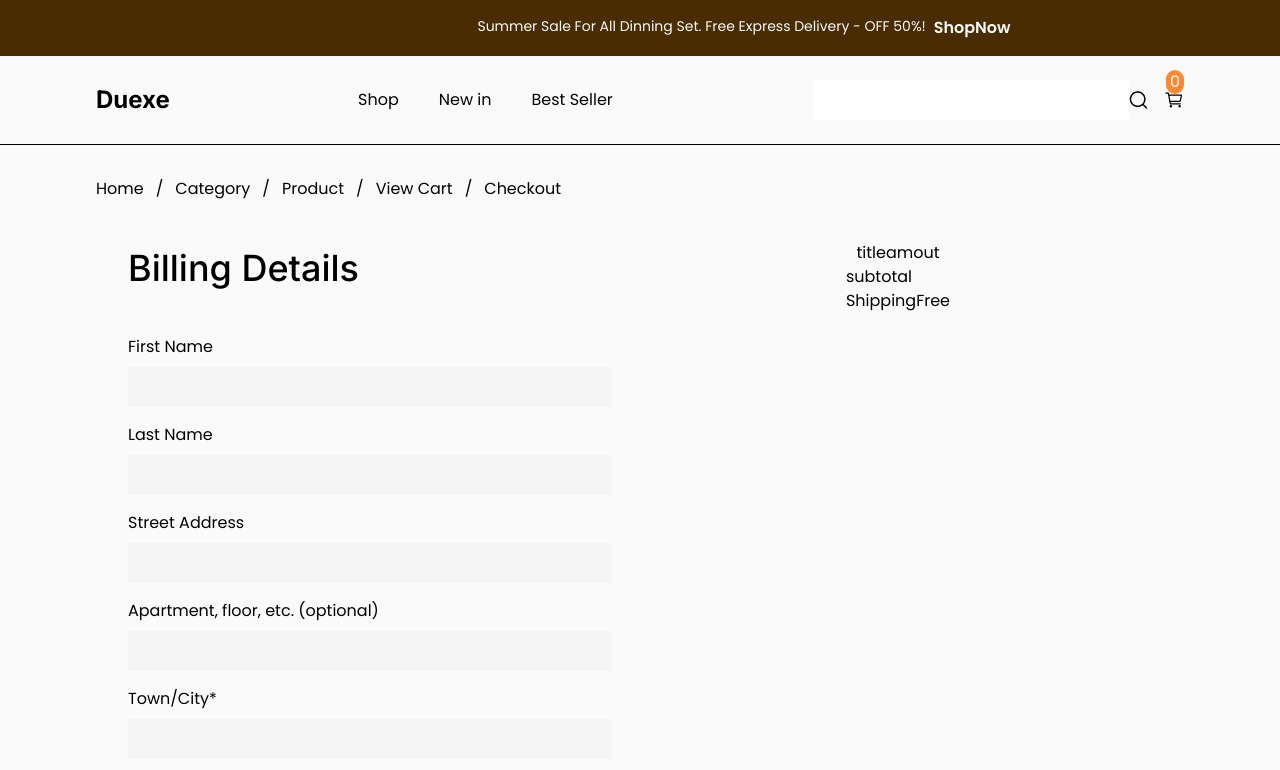
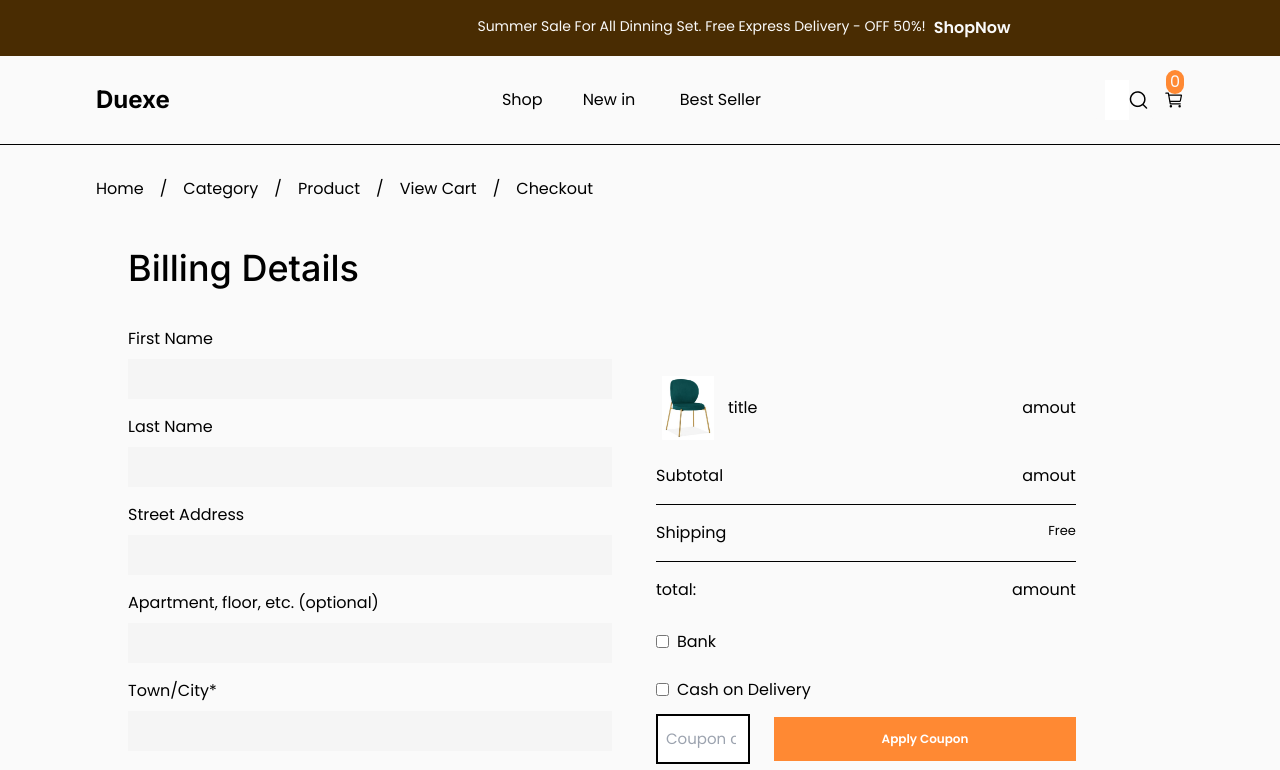
Before and after one commit to Victoryk-tech/hng-ecommerce-task2, a React (Vite) app: page /checkout in a window 1280 px wide. Shown: the top 770 px of the page. Built offline with nearby package versions, Linux system fonts and the light colour scheme.

Commit message:
checkoutpage

```diff
--- a/package.json
+++ b/package.json
@@ -12,7 +12,8 @@
   "dependencies": {
     "react": "^18.3.1",
     "react-icons": "^5.2.1",
-    "react-router-dom": "^6.24.1"
+    "react-router-dom": "^6.24.1",
+    "react-scroll": "^1.9.0"
   },
   "devDependencies": {
     "@types/react": "^18.3.3",
--- a/src/Pages/Checkout.jsx
+++ b/src/Pages/Checkout.jsx
@@ -4,8 +4,8 @@ import Details from "../components/Details";
 
 const Checkout = () => {
   return (
-    <div className="py-8 px-24 bg-[#fafafa]">
-      <div className="flex items-start justify-start font-poppin font-normal text-[16px] space-x-3 pb-10">
+    <div className="py-8 px-2 lg:px-24 bg-[#fafafa]">
+      <div className="text-[11px] flex items-start justify-start font-poppin font-normal md:text-[16px] gap-1 lg:space-x-3 pb-10">
         <p>Home</p>
         <p>/</p>
         <p>Category</p>
@@ -16,7 +16,7 @@ const Checkout = () => {
         <p>/</p>
         <p>Checkout</p>
       </div>
-      <div className="w-full h-auto bg-[#fafafa]flex flex-col md:flex md:flex-row items-start justify-start md:justify-between">
+      <div className="w-full h-auto md:gap-5 bg-[#fafafa]flex flex-col md:flex md:flex-row items-start md:items-center justify-start md:justify-start">
         <BillingDetails />
         <Details />
       </div>
--- a/src/components/BillingDetails.jsx
+++ b/src/components/BillingDetails.jsx
@@ -2,8 +2,8 @@ import React from "react";
 
 const BillingDetails = () => {
   return (
-    <div className=" pl-8 space-y-10">
-      <h1 className="font-inter text-[36px] font-medium text-start">
+    <div className=" lg:pl-8 gap-10 pb-10 md-pb-0">
+      <h1 className="font-inter text-[28px] lg:text-[36px] font-medium text-start pb-8">
         Billing Details
       </h1>
 
@@ -72,9 +72,9 @@ const BillingDetails = () => {
           />
         </div>
       </form>
-      <div className="flex items-center justify-start gap-2 text-start">
+      <div className="flex items-center justify-start gap-2 py-4 text-start">
         <input type="checkbox" className="bg-[#FF8933]" />
-        <p className="text-[16px] font-normal">
+        <p className="lg:text-[16px] text-[13px] font-normal">
           Save this information for faster check-out next time
         </p>
       </div>
--- a/src/components/Details.jsx
+++ b/src/components/Details.jsx
@@ -1,23 +1,67 @@
 import React from "react";
+import flash1 from "../assets/flashA.png";
+import ViewBtn from "../shared/ViewBtn";
 
 const Details = () => {
   return (
-    <div className="flex flex-col items-center justify-center w-full">
-      <div className="flex items-start justify-between">
-        <div className="flex items-start justify-start">
-          <img src="" alt="" />
-          <p>title</p>
+    <div className="flex flex-col items-start justify-start pb-14 lg:px-6 w-full md:w-[43%]">
+      <div className="flex items-center justify-between py-2 w-full">
+        <div className="flex items-center justify-center gap-2">
+          <img src={flash1} alt="" className="w-16 h-16 object-contain" />
+          <p className="font-poppin font-normal text-[16px]">title</p>
         </div>
-        <p>amout</p>
+        <p className="font-poppin font-normal text-[16px]">amout</p>
       </div>
-      <div>
-        <div className="flex items-start justify-between">
-          <p>subtotal</p>
+      <div className="flex flex-col w-full">
+        <div>
+          <div className="flex items-start justify-between border-b-[0.3px] border-black py-4">
+            <p className="font-poppin font-normal text-[16px]">Subtotal</p>
+            <p className="font-poppin font-normal text-[16px]">amout</p>
+          </div>
+          <div className="flex items-start justify-between border-b-[0.3px] border-black py-4">
+            <p className="font-poppin font-normal text-[16px]">Shipping</p>
+            <p className="font-poppin font-normal text-[13px]">Free</p>
+          </div>
+          <div className="flex items-start justify-between py-4">
+            <p className="font-poppin font-normal text-[16px]">total:</p>
+            <p className="font-poppin font-normal text-[16px]">amount</p>
+          </div>
         </div>
-        <div className="flex items-start justify-between">
-          <p>Shipping</p>
-          <p>Free</p>
+        <div className="flex flex-col  items-start justify-start">
+          <div className=" flex items-start justify-between py-3">
+            <div className="flex items-center justify-center gap-2">
+              <input type="checkbox" />
+              <p className="font-poppin font-normal text-[16px]">Bank</p>
+            </div>
+            <img src="" alt="" />
+          </div>
+          <div className="flex items-center justify-center gap-2 py-3">
+            <input type="checkbox" />
+            <p className="font-poppin font-normal text-[16px]">
+              Cash on Delivery
+            </p>
+          </div>
         </div>
+        <div className="flex flex-col lg:flex-row items-start lg:items-center justify-between gap-6 ">
+          <input
+            type="text"
+            placeholder="Coupon code"
+            className="p-3 md::py-2 pl-2  w-full md:w-[100%] lg:w-[30%] border-black border-2 text-[15px]"
+          />
+          <a
+            href="#"
+            className="bg-[#FF8933] text-center text-white py-4 md:py-[13px] px-5 w-[100%] lg:w-[100%] font-semibold text-[12px]"
+          >
+            Apply Coupon
+          </a>
+        </div>
+
+        <button
+          href="#"
+          className="mt-8 bg-[#FF8933] text-white py-4 md:py-[13px] px-3 w-[100%] lg:w-[35%] font-semibold text-[12px]"
+        >
+          Place Order
+        </button>
       </div>
     </div>
   );
--- a/src/components/Footer.jsx
+++ b/src/components/Footer.jsx
@@ -1,6 +1,7 @@
 import React from "react";
 
 import send from "../assets/sendicon.png";
+import { Link } from "react-router-dom";
 const Footer = () => {
   return (
     <div className="px-4 md:px-6 lg:px-20 bg-[#5B3702] text-white">
@@ -31,6 +32,7 @@ const Footer = () => {
           <div className="space-y-4 font-poppin">
             <h1 className="font-medium text-[20px]">Account</h1>
             <p className="font-light text-[16px]">Cart</p>
+
             <p className="font-light text-[16px]">Shop</p>
           </div>
         </div>
--- a/src/components/Header.jsx
+++ b/src/components/Header.jsx
@@ -22,14 +22,17 @@ const Header = () => {
             </div>
           </Link>
 
-          <nav className="hidden md:block md:space-x-5 lg:space-x-10 text-[16px] font-normal">
+          <nav className="hidden md:block md:space-x-8 lg:space-x-10 text-[16px] font-normal">
             <a href="#">Shop</a>
             <a href="#">New in</a>
-            <a href="#">Best Seller</a>
+            <Link to="checkout">
+              {" "}
+              <a href="#">Best Seller</a>
+            </Link>
           </nav>
           <div className="flex items-center justify-center space-x-2">
-            <div className="pr-2 bg-[#fafafa] hover:shadow-[0_7px_25px_rgba(0,0,0,0.08)] flex items-center justify-center rounded-lg pl-1 md:pl-3">
-              <input type="text" className="outline-none bg-none py-2" />
+            <div className=" md:pr-2 bg-[#fafafa] hover:shadow-[0_7px_25px_rgba(0,0,0,0.08)] flex items-center justify-center rounded-lg pl-1 md:pl-3">
+              <input type="text" className="outline-none bg-none py-2 w-6" />
               <img
                 src={search}
                 className="text-[20px] hover:text-[#FF8933] hover:shadow-[0_7px_25px_rgba(0,0,0,0.08)]"
--- a/src/components/ProductDetails.jsx
+++ b/src/components/ProductDetails.jsx
@@ -37,7 +37,7 @@ const ProductDetails = () => {
             <p className="font-poppin font-normal text-[14px]">{description}</p>
           </div>
           <div className="flex items-start justify-between">
-            <div className=" flex">
+            <div className=" flex border-black border-[1px]">
               <p>-</p>
               <p>2</p>
               <p>+</p>
--- a/src/components/Service.jsx
+++ b/src/components/Service.jsx
@@ -4,7 +4,7 @@ import customer from "../assets/customer.png";
 import tick from "../assets/tick.png";
 const Service = () => {
   return (
-    <div className="space-y-10 md:space-y-0 md:space-x-6  flex flex-col md:flex md:flex-row items-center text-center justify-center md:justify-between px-2 md:px-4 lg:px-20 lg:py-20 md:py-10 py-16 w-full  ">
+    <div className="gap-10 md:pt-[12rem]  flex flex-col md:flex md:flex-row items-center text-center justify-center md:justify-between px-2 md:px-4 lg:px-20 lg:pb-20 md:pb-10 pb-16 w-full  ">
       <div className="flex flex-col items-center justify-center space-y-4">
         <div className="rounded-[50%] bg-[#5B3702] text-white p-2">
           <img src={delivery} alt="" />
```
Also changed, not shown: 1 other file (tests, documents, lock files or other folders).
